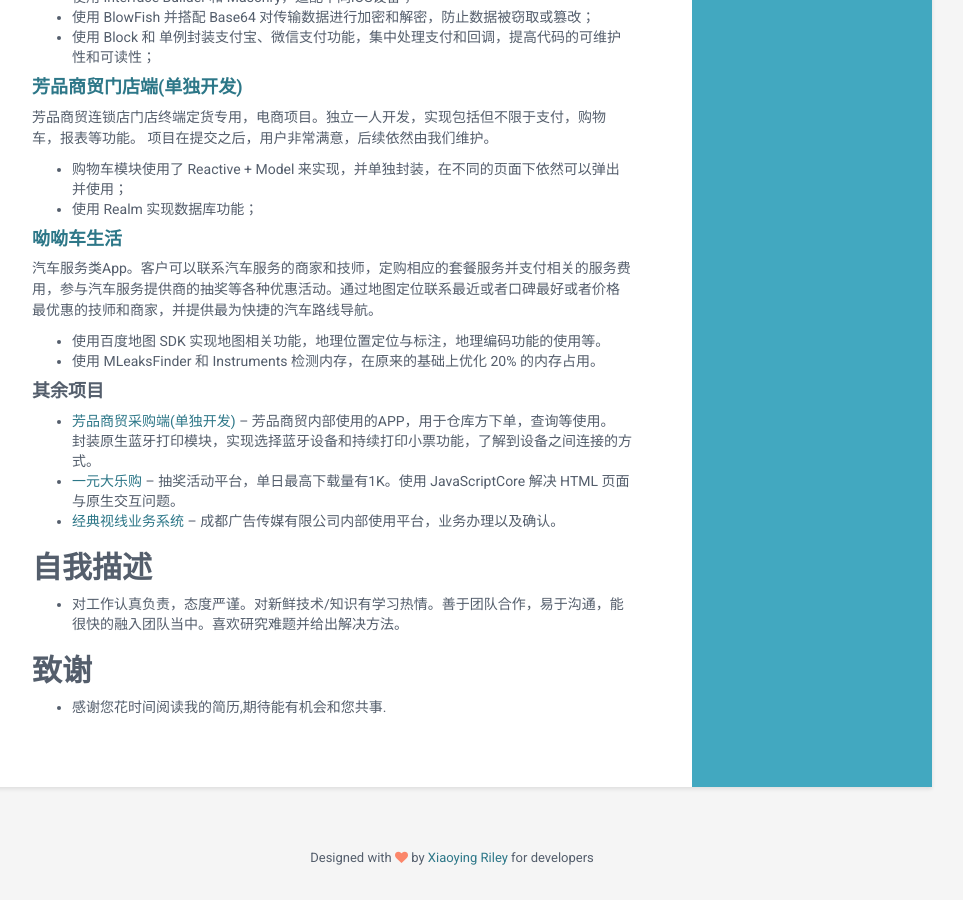
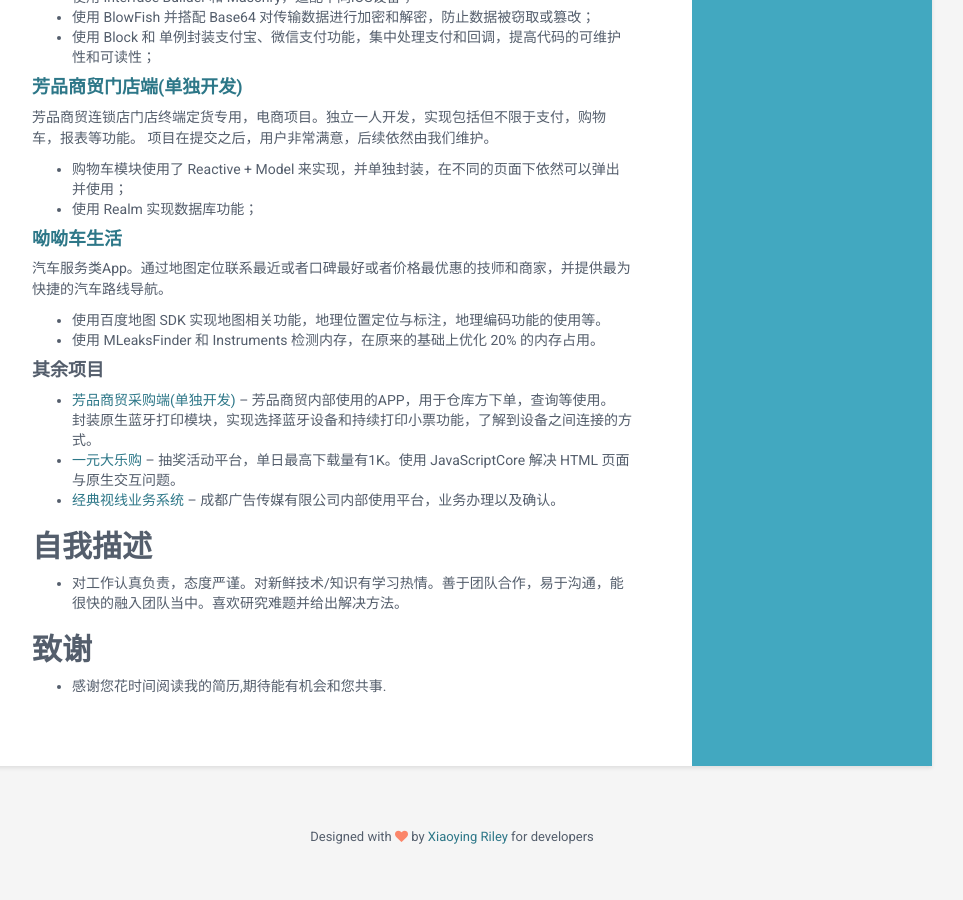
Before and after one commit to OYcedar/Resume, a Jekyll site: the page built from resume.md, in a window 1280 px wide and 900 px high, scrolled down 1278 px. Shown: the whole window, without its empty margins (188-1151 px from the left). Built offline with Jekyll 4.4.1, drawn with Linux system fonts in a browser that asks for light colours; our own code applies the rules of GitHub Pages for plain Markdown files.

Commit message:
Update resume.md

```diff
--- a/resume.md
+++ b/resume.md
@@ -60,7 +60,7 @@
 
 #### [呦呦车生活](https://itunes.apple.com/app/id1073407938)
 
-汽车服务类App。客户可以联系汽车服务的商家和技师，定购相应的套餐服务并支付相关的服务费用，参与汽车服务提供商的抽奖等各种优惠活动。通过地图定位联系最近或者口碑最好或者价格最优惠的技师和商家，并提供最为快捷的汽车路线导航。
+汽车服务类App。通过地图定位联系最近或者口碑最好或者价格最优惠的技师和商家，并提供最为快捷的汽车路线导航。
 
 * 使用百度地图 SDK 实现地图相关功能，地理位置定位与标注，地理编码功能的使用等。
 * 使用 MLeaksFinder 和 Instruments 检测内存，在原来的基础上优化 20% 的内存占用。
```
